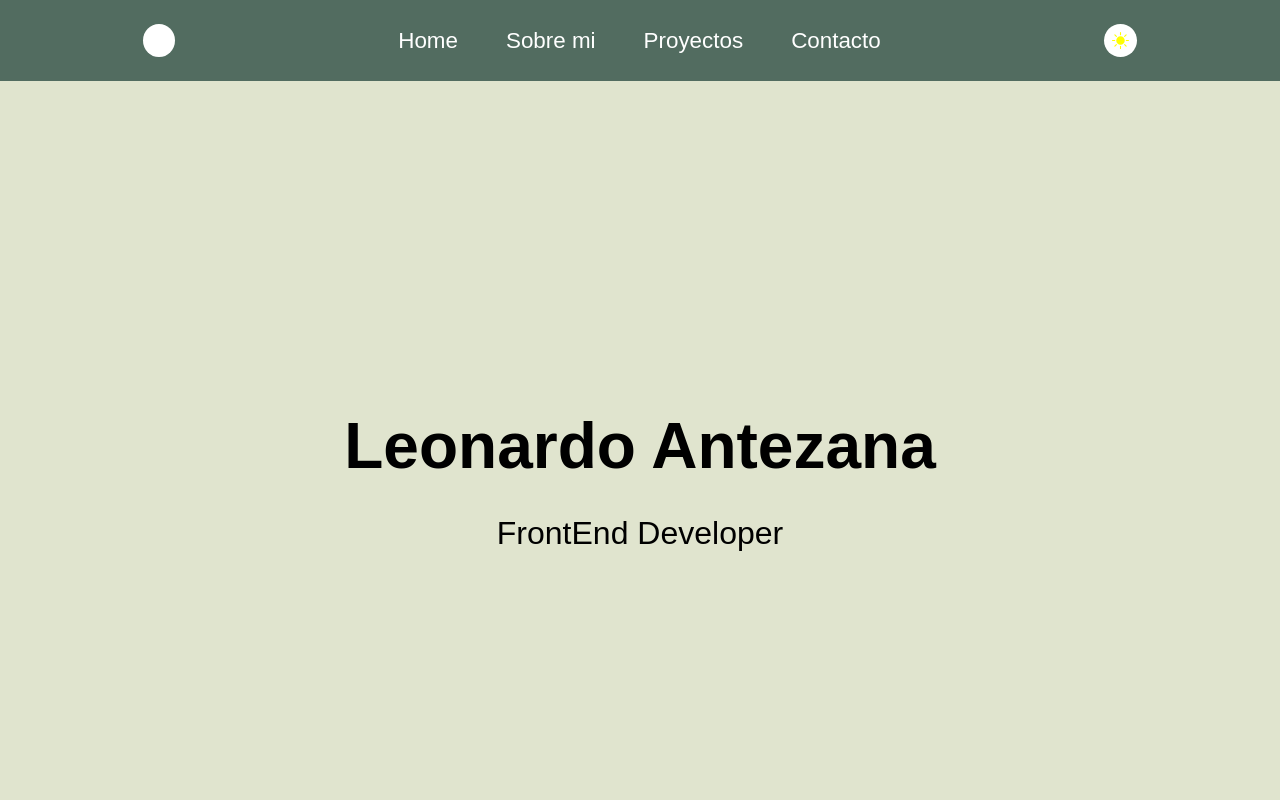
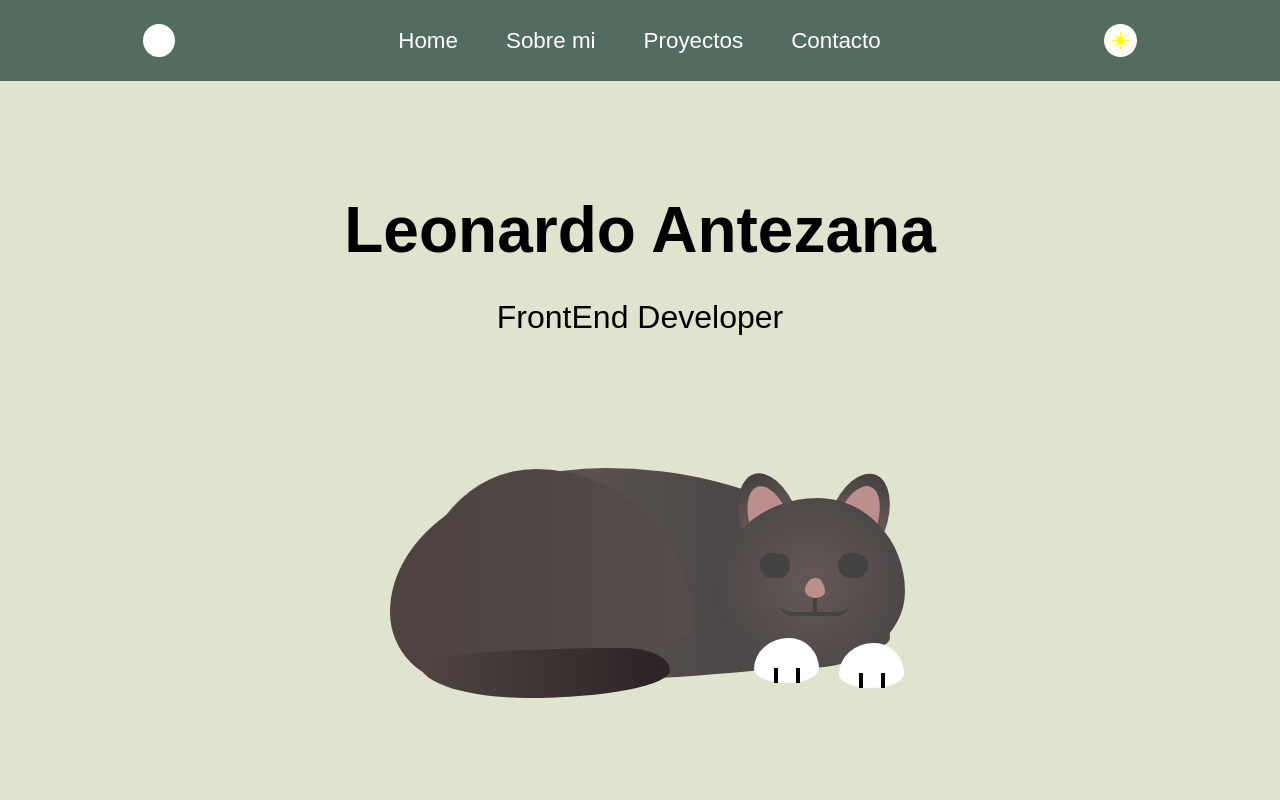
Before and after one commit to LeonardoAntezana/Portfolio, a React (Vite) app: page / in a window 1280 px wide. Shown: the top 800 px of the page. Built offline with nearby package versions, Linux system fonts and the light colour scheme; a web font is replaced by a local one.

Commit message:
agregando animacion y componente cat

```diff
--- a/src/App.jsx
+++ b/src/App.jsx
@@ -8,6 +8,7 @@ import Form from "./components/Form/Form"
 import { useSelector } from "react-redux"
 import { ToastContainer } from "react-toastify"
 import 'react-toastify/dist/ReactToastify.css';
+import Cat from "./components/Cat/Cat"
 
 const App = () => {
   const stateMode = useSelector((state) => state.toggleMod.value)
@@ -15,7 +16,10 @@ const App = () => {
     <div className={stateMode ? styles.App__night : styles.App}>
       <div className={styles.container}>
         <Navbar/>
-        <Hero/>
+        <div className={styles.hero__cat}>
+          <Hero/>
+          <Cat state={stateMode}></Cat>
+        </div>
         <Projects/>
         <About/>
         <Form/>
--- a/src/App.module.scss
+++ b/src/App.module.scss
@@ -28,6 +28,14 @@ li{
         width: 90%;
         max-width: 1200px;
         margin: auto;
+        .hero__cat{
+            min-height: 100vh;
+            display: flex;
+            flex-direction: column;
+            justify-content: center;
+            align-items: center;
+            gap: 2rem;
+        }
     }
 }
 
--- /dev/null
+++ b/src/components/Cat/Cat.jsx
@@ -0,0 +1,40 @@
+import styles from './Cat.module.scss'
+
+function Cat({ state }) {
+  return (
+    <div className={styles.container__gato}>
+        <div className={styles.cara}>
+            <div className={styles.ojos}>
+                <span className={styles.ojo__left}>
+                    <span className={state ? styles.parpado__open : styles.parpado}>
+                        <span className={styles.iris}></span>
+                    </span>
+                </span>
+                <span className={styles.ojo}></span>
+            </div>
+            <div className={styles.nariz}></div>
+            <span className={styles.conexion}></span>
+            <span className={styles.labio}></span>
+            <span className={styles.labio__right}></span>
+        </div>
+        <div className={styles.orejas}>
+            <div className={styles.oreja}></div>
+            <div className={styles.oreja__right}></div>
+        </div>
+        <div className={styles.cuerpo}></div>
+        <div className={styles.cola}></div>
+        <div className={styles.patas}>
+            <div className={styles.pata}>
+                <span className={styles.dedo}></span>
+                <span className={styles.dedo__right}></span>
+            </div>
+            <div className={styles.pata__right}>
+                <span className={styles.dedo}></span>
+                <span className={styles.dedo__right}></span>
+            </div>
+        </div>
+    </div>
+  )
+}
+
+export default Cat
--- /dev/null
+++ b/src/components/Cat/Cat.module.scss
@@ -0,0 +1,226 @@
+
+.container__gato{
+    display: none;
+    width: 600px;
+    height: 400px;
+    position: relative;
+    .cara{
+        position: absolute;
+        right: 35px;
+        top: 130px;
+        z-index: 2;
+        background: radial-gradient(circle, rgba(97,86,84,1) 12%, rgba(69,67,66,1) 97%);
+        height: 170px;
+        width: 190px;
+        border-radius: 54% 46% 50% 50% / 56% 55% 45% 44%;
+        .ojos{
+            position: absolute;
+            display: flex;
+            gap: 3rem;
+            right: 37px;
+            top: 55px;
+            .ojo{
+                background-color: rgba(69,67,66,1);
+                width: 30px;
+                height: 25px;
+                border-radius: 15px;
+                transition: all 0.4s ease-in-out;
+            }
+            .ojo__left{
+                @extend .ojo;
+                position: relative;
+                background-color: rgb(212,187,78);
+                z-index: 1;
+                .parpado{
+                    background-color: rgba(69,67,66,1);
+                    position: absolute;
+                    top: 0;
+                    bottom: 0;
+                    left: 0;
+                    right: 0;
+                    border-radius: 11px;
+                    transition: all 0.4s ease-in;
+                    .iris{
+                        position: absolute;
+                        width: 15px;
+                        height: 15px;
+                        border-radius: 50%;
+                        background-color: black;
+                        top: 5px;
+                        z-index: -1;
+                    }
+
+                }
+
+                .parpado__open{
+                    @extend .parpado;
+                    bottom: 15px;
+                    border-bottom-left-radius: 0;
+                    border-bottom-right-radius: 0;
+                }
+            }
+        }
+        .nariz{
+            position: absolute;
+            height: 20px;
+            width: 20px;
+            background-color: rosybrown;
+            border-radius: 54% 46% 50% 50% / 63% 71% 29% 37% ;
+            bottom: 70px;
+            right: 80px;
+            z-index: 1;
+        }
+        .conexion{
+            position: absolute;
+            width: 4px;
+            height: 15px;
+            background-color: rgba(69,67,66,1);
+            right: 88px;
+            bottom: 55px;
+        }
+
+        .labio{
+            position: absolute;
+            height: 30px;
+            width: 35px;
+            bottom: 52px;
+            right: 90px;
+            border-bottom: 4px solid rgba(69,67,66,1);
+            border-bottom-left-radius: 12px;
+        }
+
+        .labio__right{
+            @extend .labio;
+            right: 56px;
+            border-bottom-left-radius: 0;
+            border-bottom-right-radius: 12px;
+        }
+
+    }
+    .orejas{
+        top: 105px;
+        position: absolute;
+        right: 45px;
+        z-index: 1;
+        display: flex;
+        gap: 3rem;
+    }
+
+    .oreja{
+        position: relative;
+        height: 50px;
+        width: 57px;
+        border-radius: 51% 49% 50% 50% / 100% 100% 0% 0%;
+        background: linear-gradient(180deg, rgba(68,65,65,1) 0%, rgba(103,88,85,1) 100%);
+        transform: rotate(-20deg);
+        &__right{
+            @extend .oreja;
+            transform: rotate(20deg);
+        }
+        &::before{
+            position: absolute;
+            content: '';
+            background-color: rosybrown;
+            height: 40px;
+            width: 40px;
+            top: 13px;
+            left: 8px;
+            border-radius: 51% 49% 50% 50% / 100% 100% 0% 0%;
+        }
+    }
+
+    .cuerpo{
+        position: absolute;
+        background: linear-gradient(90deg, rgba(78,67,65,1) 8%, rgba(89,82,78,1) 39%, rgba(78,73,72,1) 64%);
+        right: 50px;
+        top: 100px;
+        width: 500px;
+        height: 215px;
+        border-radius: 43% 57% 86% 14% / 67% 79% 21% 33%;
+        &::before{
+            position: absolute;
+            top: 10px;
+            left: 40px;
+            height: 180px;
+            width: 250px;
+            content: '';
+            background: linear-gradient(90deg, rgba(78,67,65,1) 8%, rgba(84,77,74,1) 94%);
+            border-radius: 43% 57% 86% 14% / 67% 79% 21% 33%;
+        }
+    }
+
+    .cola{
+        position: absolute;
+        background: linear-gradient(90deg, rgba(78,67,65,1) 5%, rgba(45,37,37,1) 93%);
+        bottom: 70px;
+        right: 270px;
+        width: 250px;
+        height: 50px;
+        border-radius:82% 18% 57% 43% / 33% 44% 56% 67%  ;
+    }
+    .patas{
+        display: flex;
+        gap: 20px;
+        position: absolute;
+        right: 6%;
+        bottom: 80px;
+        z-index: 2;
+        .pata{
+            position: relative;
+            background-color: white;
+            display: flex;
+            gap: 1rem;
+            height: 45px;
+            width: 65px;
+            border-radius: 54% 46% 50% 50% / 69% 68% 32% 31% ;
+        }
+        .pata__right{
+            @extend .pata;
+            margin-top: 5px;
+        }
+    }
+    .dedo{
+        position: absolute;
+        width: 4px;
+        height: 15px;
+        background-color: black;
+        bottom: 0;
+        left: 20px;
+    }
+    .dedo__right{
+        @extend .dedo;
+        left: 42px;
+    }
+
+}
+
+// ANIMACION RESPIRACION DE GATO
+
+@keyframes respiracion{
+    0%{
+        transform: scale(1.1);
+    }
+    25%{
+        transform: scale(1);
+    }
+    50%{
+        transform: scale(1.05);
+    }
+    75%{
+        transform: scale(1);
+    }
+    100%{
+        transform: scale(1.1);
+    }
+}
+
+@media screen and (min-width: 900px){
+    .container__gato{
+        display: block;
+        .cuerpo::before{
+            animation-name: respiracion;
+            animation-duration: 10s;
+            animation-iteration-count: infinite;
+        }
+    }
+}
--- a/src/components/Hero/Hero.module.scss
+++ b/src/components/Hero/Hero.module.scss
@@ -1,9 +1,8 @@
 .hero{
-    height: 100vh;
     display: flex;
     flex-direction: column;
-    justify-content: center;
-    align-items: center;
+    // justify-content: start;
+    // align-items: center;
     gap: 2rem;
     text-align: center;
     h1{
--- a/src/components/NavBar/Navbar.module.scss
+++ b/src/components/NavBar/Navbar.module.scss
@@ -4,6 +4,7 @@
     top: 0;
     left: 0;
     right: 0;
+    z-index: 3;
     padding: 1.5rem 0;
     transition: all 0.5s ease-in-out;
     .container{
```
